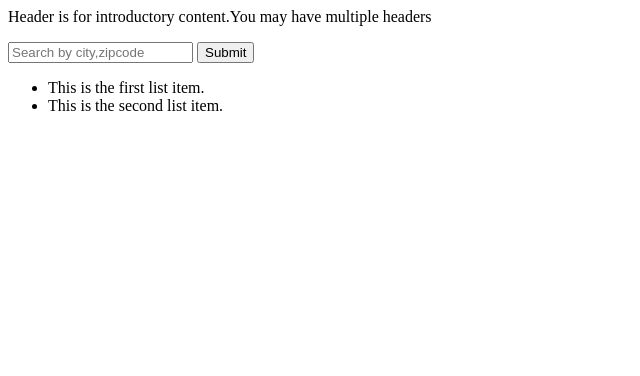
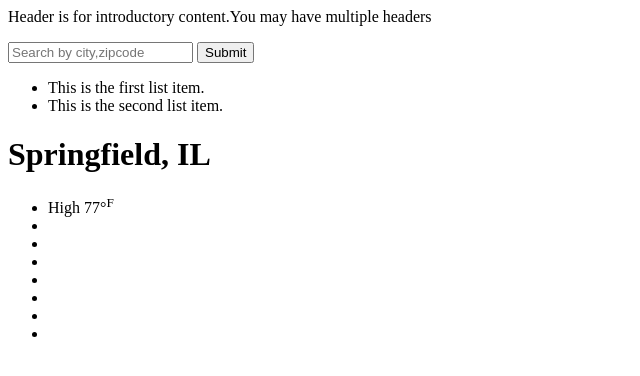
Before and after one commit to jeremyzelasko/jeremyzelasko.github.io, a plain HTML site: page sandbox/html-css.html in a window 1280 px wide. Shown: the whole page, without its empty margins (0-640 px from the left). Drawn offline with Linux system fonts and the light colour scheme.

Commit message:
Test again

```diff
--- a/sandbox/html-css.html
+++ b/sandbox/html-css.html
@@ -5,9 +5,7 @@
         <meta charset='utf-8'>
         <title> Home</title>
         <link rel="stylesheet" type="text/css" href="../css/html-css.css" media="screen">
-            <meta name="viewport" content="width=device-width">
-
-        </head>
+        <meta name="viewport" content="width=device-width"> </head>
 
     <body>
         <div id="wrapper">
@@ -18,20 +16,25 @@
                     <input type="submit" name="submit">
                 </form>
             </header>
-
             <nav id="page-nav">
-
                 <ul>
                     <li> This is the first list item.</li>
                     <li> This is the second list item.</li>
                 </ul>
             </nav>
-
             <main>
-
+                <h1>Springfield, IL</h1>
+                <ul id="hi-lo">
+                    <li>High 77&deg;<sup>F</sup></li>
+                    <li> </li>
+                    <li> </li>
+                    <li> </li>
+                    <li> </li>
+                    <li> </li>
+                    <li> </li>
+                    <li> </li>
+                </ul>
             </main>
-            <footer id="page-footer">
-
-            </footer>
+            <footer id="page-footer"> </footer>
         </div>
     </body>
```
Lines whose indentation alone changed are shown as unchanged.
